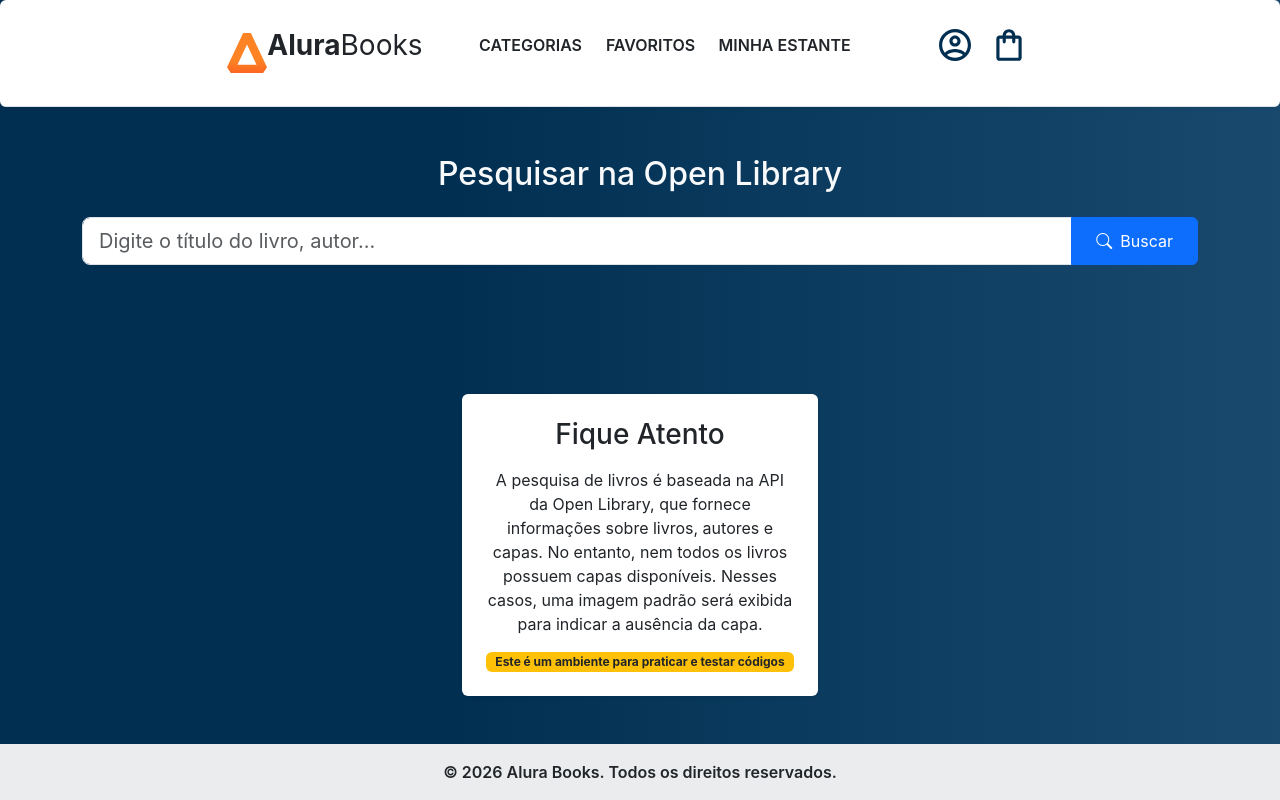
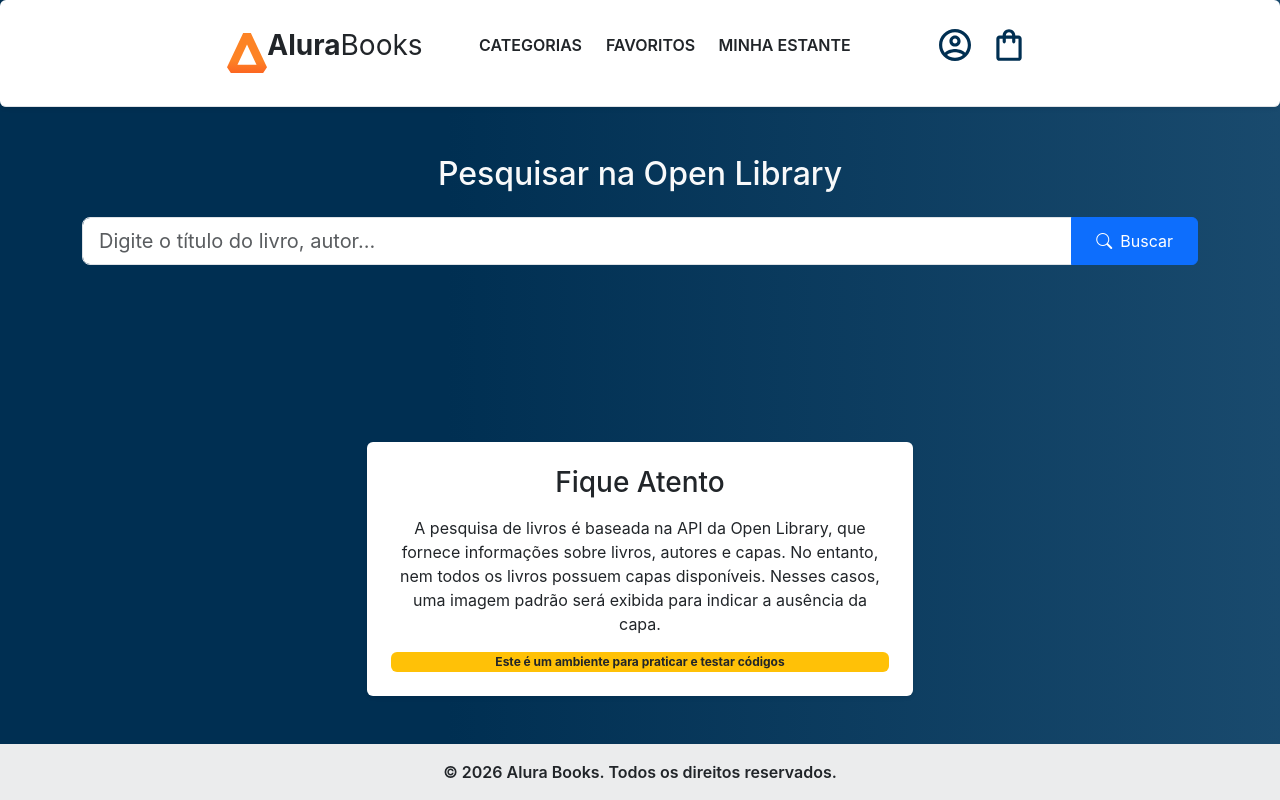
Before and after one commit to ErickArchanjo/alura-books, a React (Create React App) app: page / in a window 1280 px wide. Built offline with nearby package versions, Linux system fonts and the light colour scheme.

Commit message:
correções

```diff
--- a/src/App.js
+++ b/src/App.js
@@ -6,7 +6,6 @@ import CardExplicativo from './componentes/CardExplicativo'
 
 const AppContainer = styled.div`
     background-image: linear-gradient(90deg,#002F52 35%,#326589 165%);
-    outline: 2px solid red !important;
 }
 `
 
--- a/src/componentes/CardExplicativo/index.js
+++ b/src/componentes/CardExplicativo/index.js
@@ -5,7 +5,7 @@ function CardExplicativo() {
 
         <div className="container">
             <div className="row justify-content-center">
-                <div className="col-12 col-md-6 col-lg-4 mb-4">
+                <div className="col-12 col-md-8 col-lg-6 mb-4">
                     <div className="card text-center border-0 shadow-sm rounded p-4 mb-4">
                         <h3 className="card-title mb-3">
                             Fique Atento
@@ -14,7 +14,7 @@ function CardExplicativo() {
                             A pesquisa de livros é baseada na API da Open Library, que fornece informações sobre livros, autores e capas. No entanto, nem todos os livros possuem capas disponíveis. Nesses casos, uma imagem padrão será exibida para indicar a ausência da capa.
                         </p>
 
-                        <span className="badge bg-warning text-dark">
+                        <span className="badge bg-warning text-dark text-wrap">
                             Este é um ambiente para praticar e testar códigos
                         </span>
                     </div>
--- a/src/componentes/Footer/index.js
+++ b/src/componentes/Footer/index.js
@@ -2,10 +2,9 @@ import styled from 'styled-components'
 
 function Footer() {
     return (
-        // Removida a classe "col" para o fundo ocupar 100% da largura
+
         <footer className="bg-light text-center w-100 mt-auto">
             <div className="container-fluid px-0">
-                {/* Removidas as rows e cols desnecessárias que causavam o scroll horizontal */}
                 <div className="text-center p-3 fs-6 fw-semibold" style={{ backgroundColor: 'rgba(0, 0, 0, 0.05)' }}>
                     © 2026 Alura Books. Todos os direitos reservados.
                 </div>
--- a/src/componentes/Header/index.js
+++ b/src/componentes/Header/index.js
@@ -9,27 +9,21 @@ function Header() {
 
     return (
         <nav className="navbar navbar-expand-lg navbar-light bg-white border-bottom shadow-sm rounded px-3 py-4">
-            {/* Container principal centralizado */}
             <div className="container justify-content-center position-relative d-flex align-items-center gap-4">
 
-                {/* 1. Logo (Sempre visível no centro) */}
                 <Logo />
 
-                {/* 2. As Opções (Único componente que some no celular e vira hambúrguer) */}
                 <div className={`collapse navbar-collapse ${aberto ? 'show' : ''} flex-grow-0`}>
                     <div className="mt-3 mt-lg-0 text-center">
                         <OpcoesHeader />
                     </div>
                 </div>
 
-                {/* 3. Os Ícones (Sempre visíveis no centro, ao lado da Logo e Opções) */}
                 <IconesHeader />
-
-                {/* Botão Hambúrguer (Flutuando na direita, aparece apenas no celular) */}
                 <button
                     className="navbar-toggler position-absolute end-0 me-3"
                     type="button"
-                    onClick={() => setAberto(!aberto)}
+                    onClick={() => setAberto(!aberto)} data-bs-toggle="dropdown"
                 >
                     <span className="navbar-toggler-icon"></span>
                 </button>
--- a/src/index.js
+++ b/src/index.js
@@ -16,6 +16,8 @@ const GlobalStyle = createGlobalStyle`
       sans-serif;
     -webkit-font-smoothing: antialiased;
     -moz-osx-font-smoothing: grayscale;
+    max-width: 100%;
+    overflow-x: hidden;
   }
 
   code {
```
